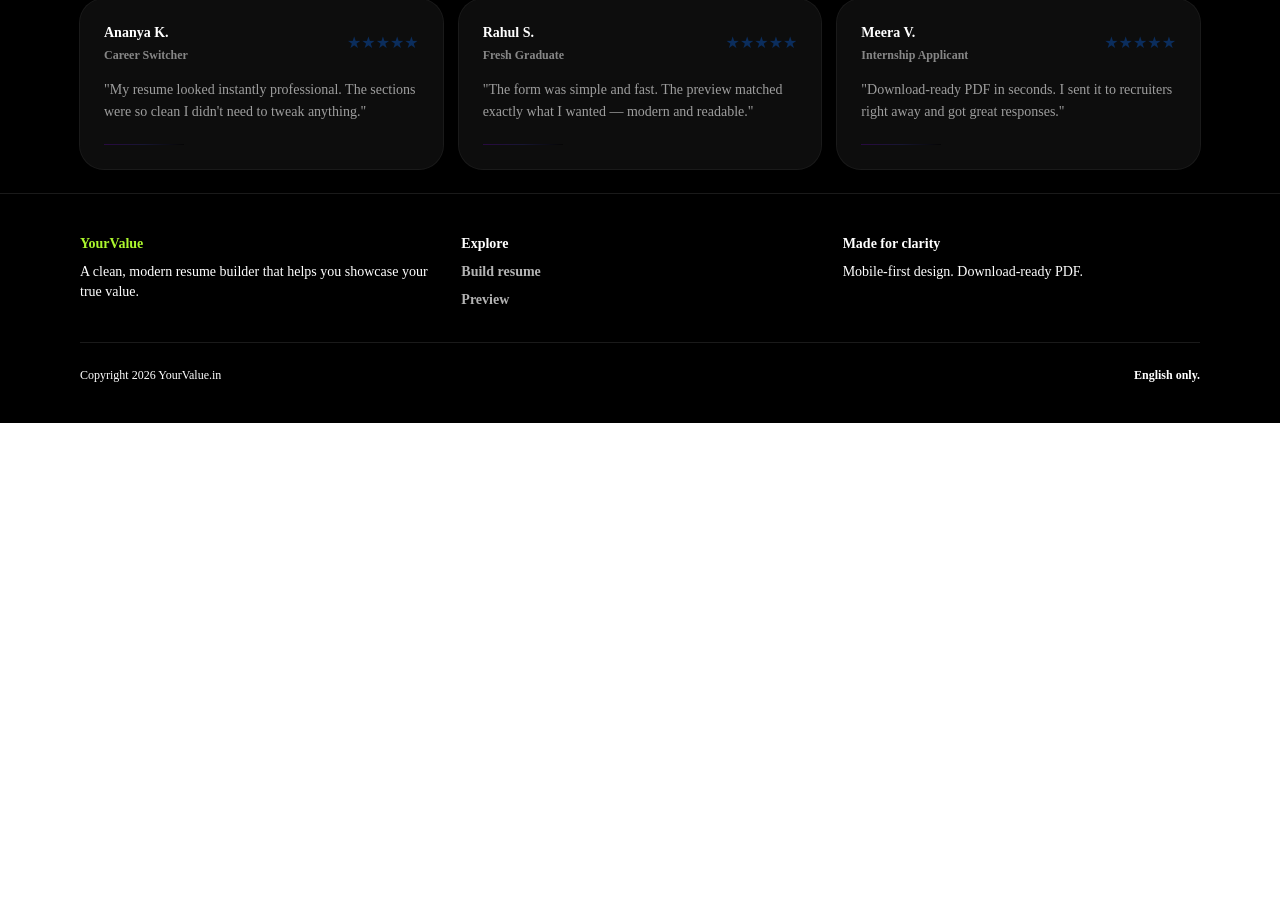
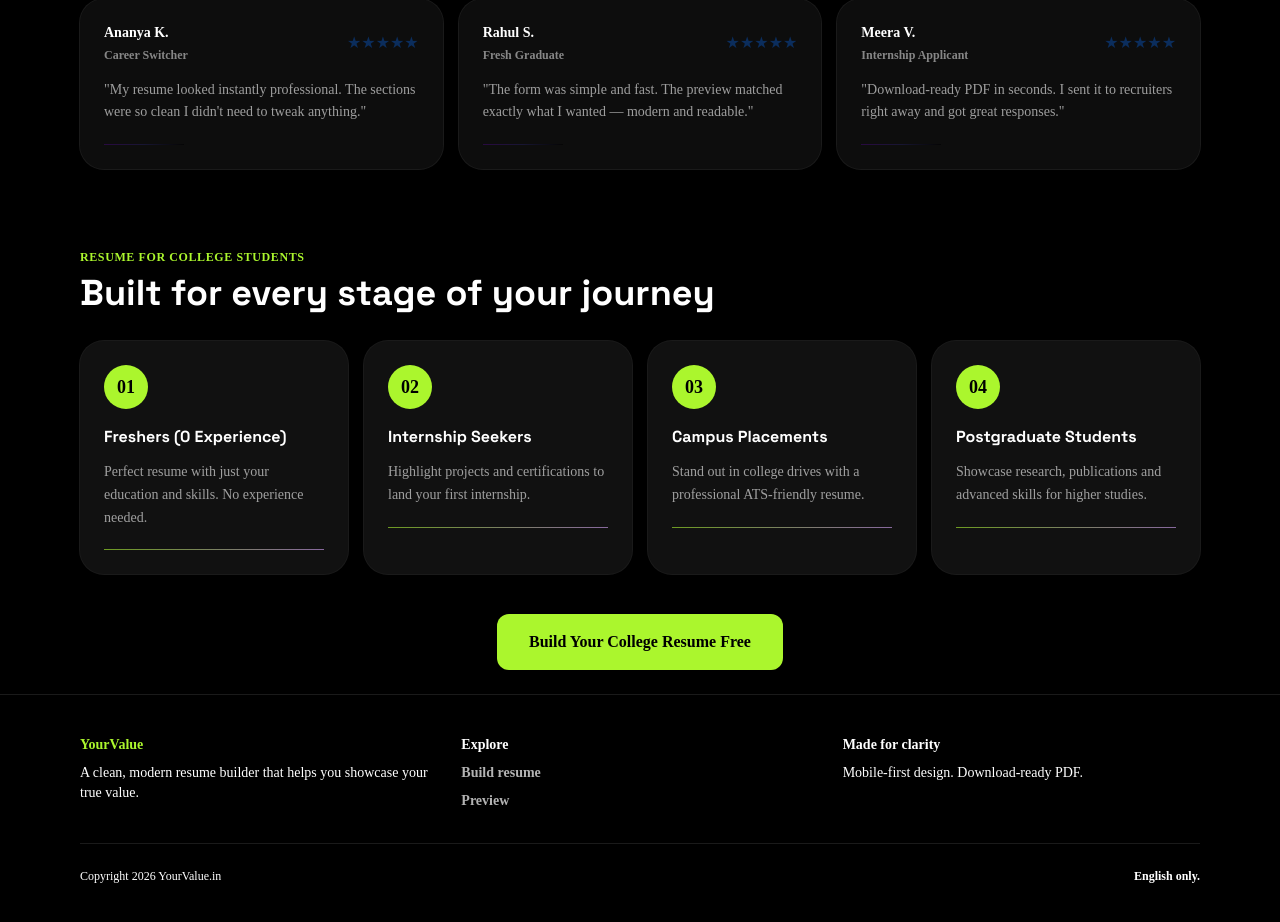
Before and after one commit to Maddyboi-online/yourvalue, a Next.js app: page / in a window 1280 px wide. Shown: the part 1067-1989 px from the top of the page. Before the commit the page ends 1490 px from the top, so only its background shows below. Built offline with nearby package versions, Linux system fonts and the light colour scheme.

Commit message:
major improvements

```diff
--- a/app/page.tsx
+++ b/app/page.tsx
@@ -188,6 +188,69 @@ export default function LandingPage() {
           ))}
         </div>
       </section>
+
+      {/* Resume for College Students */}
+      <section className="container-x pt-16 md:pt-20">
+        <div className="space-y-2">
+          <p className="text-xs font-extrabold uppercase tracking-wider text-[#ABF62D]">Resume for College Students</p>
+          <h2 className="text-3xl font-black text-white md:text-4xl" style={{ fontFamily: 'Space Grotesk, sans-serif' }}>
+            Built for every stage of your journey
+          </h2>
+        </div>
+
+        <div className="mt-7 grid gap-4 md:grid-cols-2 lg:grid-cols-4">
+          {[
+            {
+              number: "01",
+              title: "Freshers (0 Experience)",
+              description: "Perfect resume with just your education and skills. No experience needed."
+            },
+            {
+              number: "02",
+              title: "Internship Seekers",
+              description: "Highlight projects and certifications to land your first internship."
+            },
+            {
+              number: "03",
+              title: "Campus Placements",
+              description: "Stand out in college drives with a professional ATS-friendly resume."
+            },
+            {
+              number: "04",
+              title: "Postgraduate Students",
+              description: "Showcase research, publications and advanced skills for higher studies."
+            }
+          ].map((card, idx) => (
+            <motion.div
+              key={card.title}
+              initial={{ opacity: 0, y: 14 }}
+              whileInView={{ opacity: 1, y: 0 }}
+              viewport={{ once: true }}
+              transition={{ delay: idx * 0.08, duration: 0.6 }}
+              className="group rounded-3xl bg-[#111111] p-6 ring-1 ring-white/10 hover:ring-[#ABF62D]/30 hover:-translate-y-1 transition-all duration-300 cursor-pointer"
+            >
+              <div className="flex items-center gap-3 mb-4">
+                <div className="flex h-[44px] w-[44px] items-center justify-center rounded-full bg-[#ABF62D] text-lg font-bold text-black">
+                  {card.number}
+                </div>
+              </div>
+              <h3 className="text-base font-black text-white mb-3" style={{ fontFamily: 'Space Grotesk, sans-serif' }}>
+                {card.title}
+              </h3>
+              <p className="text-sm leading-relaxed text-white/60">
+                {card.description}
+              </p>
+              <div className="mt-5 h-px w-full bg-gradient-to-r from-[#ABF62D] to-[#D6A3FB] opacity-60" />
+            </motion.div>
+          ))}
+        </div>
+
+        <div className="mt-10 flex justify-center">
+          <Link href="/builder" className="btn text-base font-black px-8 py-4 bg-[#ABF62D] text-black hover:bg-[#9fdf2a] transition-all duration-300 hover:scale-105">
+            Build Your College Resume Free
+          </Link>
+        </div>
+      </section>
     </main>
   );
 }
```
